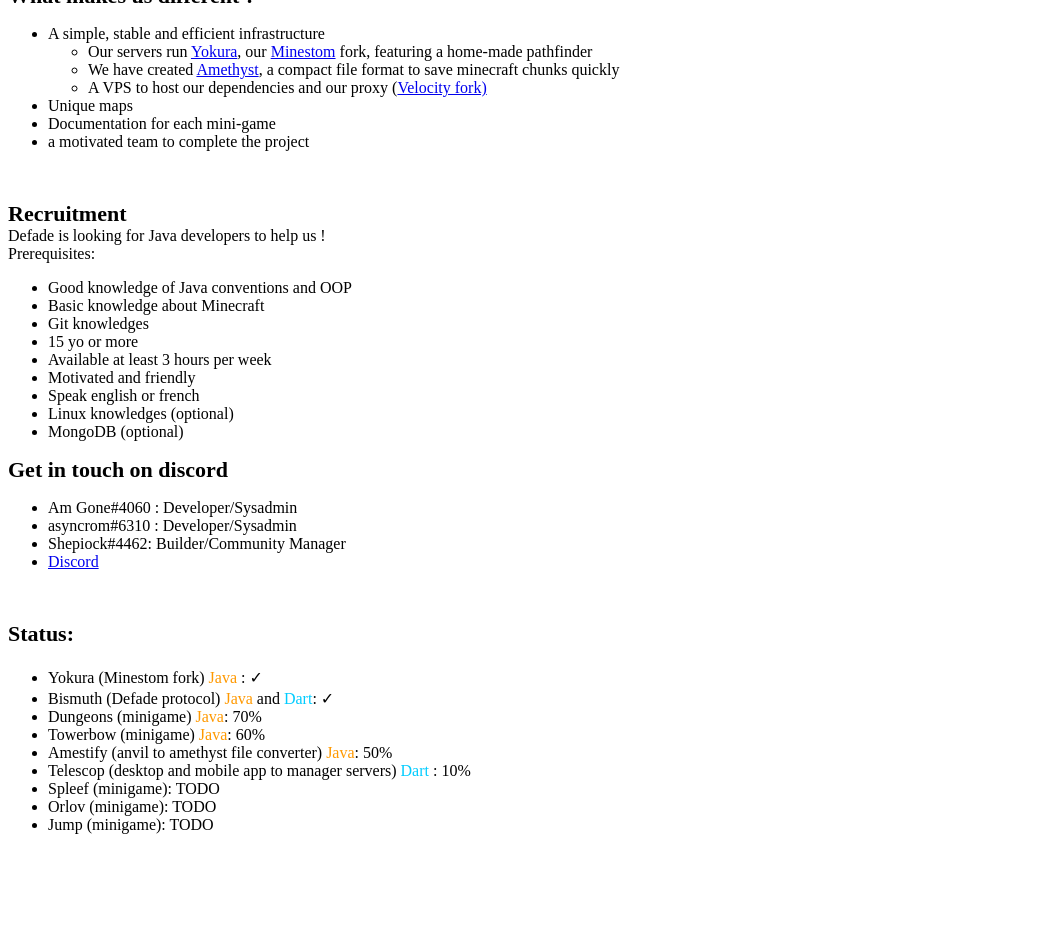
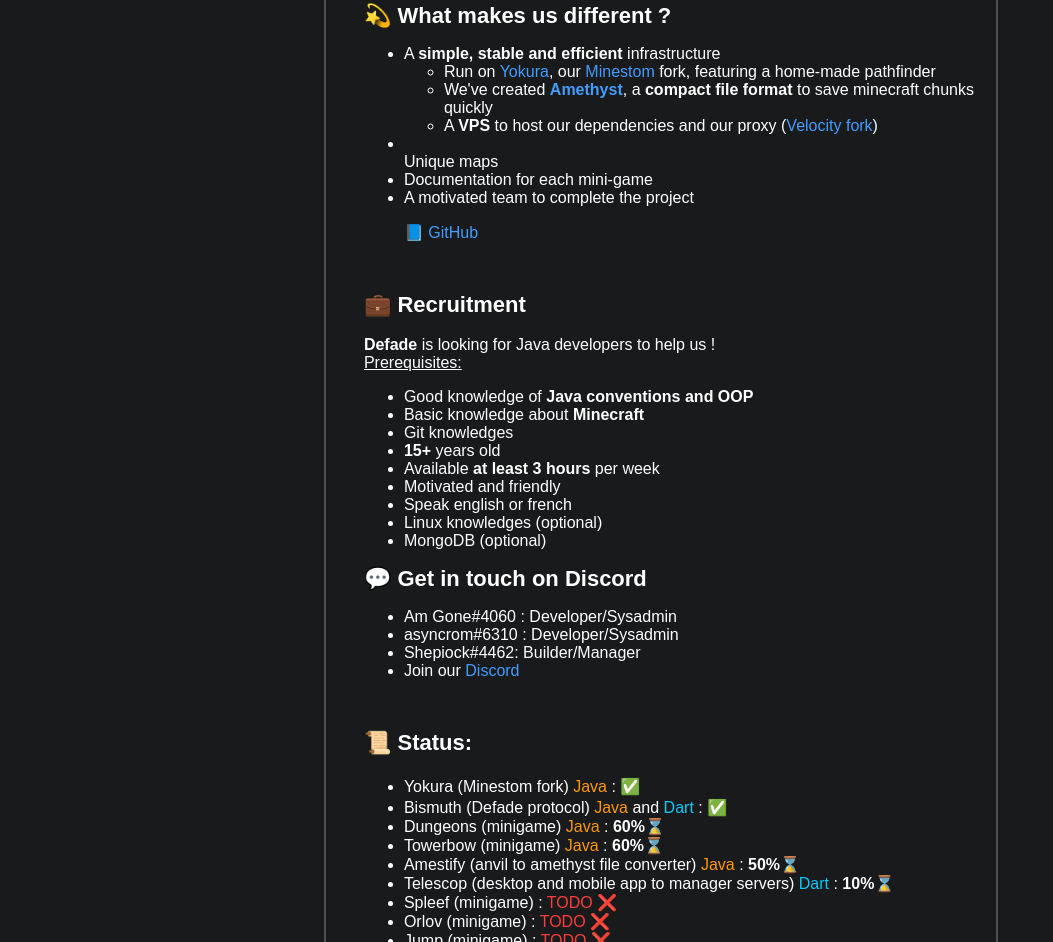
Before and after one commit to Defade-Network-Temp/www, a plain HTML site: page index.html in a window 1280 px wide. Shown: the part 127-1069 px from the top of the page, without its empty margins (0-1053 px from the left). Before the commit the page ends 1011 px from the top, so only its background shows below. Drawn offline with Linux system fonts and the light colour scheme.

Commit message:
Stylized page

```diff
--- a/index.html
+++ b/index.html
@@ -1,50 +1,55 @@
-<p style="text-align: center;"><span style="text-decoration: underline; color: #ff00ff; --darkreader-inline-color: #ff1aff;" data-darkreader-inline-color=""><strong>Defade Network</strong></span></p>
-<p style="text-align: left;">Defade is an innovating infrastructure for a minecraft 1.19 mini-game server.</p>
-<p style="text-align: left;"><a title="Github/Defade" href="https://github.com/Defade-Network/" target="_blank" rel="noopener">https://github.com/Defade-Network/</a></p>
-<p style="text-align: left;"><strong><span style="font-size: 22px;">What makes us different ?<br /></span></strong></p>
+<link rel="stylesheet" href="style.css">
+<title>Defade</title>
+<div class="static">
+<p style="text-align: center;"><span style="text-decoration: underline; font-size: 32px; color: #00c3ff; --darkreader-inline-color: #1ab6ff;" data-darkreader-inline-color=""><strong>Defade Network</strong></span></p>
+<p style="text-align: center; font-size: 18px;" ><b>Defade</b> is an innovating infrastructure for a minecraft 1.19 mini-game server.</p>
+<p style="text-align: left;"><strong><span style="font-size: 22px;">💫 What makes us different ?<br /></span></strong></p>
+
 <ul>
-<li data-xf-list-type="ul">A simple, stable and efficient infrastructure<br />
+<li data-xf-list-type="ul">A <b>simple, stable and efficient</b> infrastructure<br />
 <ul>
-<li data-xf-list-type="ul">Our servers run <a href="https://github.com/Defade-Network/Yokura" target="_blank" rel="noopener">Yokura</a>, our <a href="https://minestom.net/">Minestom</a> fork, featuring a home-made pathfinder</li>
-<li data-xf-list-type="ul">We have created <a href="https://github.com/Defade-Network/Amestify">Amethyst</a>, a compact file format to save minecraft chunks quickly</li>
-<li data-xf-list-type="ul">A VPS to host our dependencies and our proxy (<a href="https://github.com/Defade-Network/Velocity">Velocity fork)</a></li>
+<li data-xf-list-type="ul">Run on <a href="https://github.com/Defade-Network/Yokura" target="_blank" rel="noopener">Yokura</a>, our <a href="https://minestom.net/">Minestom</a> fork, featuring a home-made pathfinder</li>
+<li data-xf-list-type="ul">We've created <b><a href="https://github.com/Defade-Network/Amestify">Amethyst</a></b>, a <b>compact file format</b> to save minecraft chunks quickly</li>
+<li data-xf-list-type="ul">A <b>VPS</b> to host our dependencies and our proxy (<a href="https://github.com/Defade-Network/Velocity">Velocity fork</a>)</li>
 </ul>
 </li>
-<li data-xf-list-type="ul">Unique maps</li>
+<li data-xf-list-type="ul"></li>Unique maps</li>
 <li data-xf-list-type="ul">Documentation for each mini-game</li>
-<li data-xf-list-type="ul">a motivated team to complete the project</li>
+<li data-xf-list-type="ul">A motivated team to complete the project</li>
+<p style="text-align: left;"><a title="Github/Defade" href="https://github.com/Defade-Network/" target="_blank" rel="noopener">📘 GitHub</a></p>
 </ul>
 <p>&nbsp;</p>
-<p><strong><span style="font-size: 22px;">Recruitment</span></strong><br />Defade is looking for Java developers to help us !<br />Prerequisites:</p>
+<p><strong><span style="font-size: 22px;">💼 Recruitment</span></strong><br /><br /><b>Defade</b> is looking for Java developers to help us !<br /><span style="text-decoration: underline">Prerequisites:</span></p>
 <ul>
-<li data-xf-list-type="ul">Good knowledge of Java conventions and OOP</li>
-<li data-xf-list-type="ul">Basic knowledge about Minecraft</li>
+<li data-xf-list-type="ul">Good knowledge of <b>Java conventions and OOP</b></li>
+<li data-xf-list-type="ul">Basic knowledge about <b>Minecraft</b></li>
 <li data-xf-list-type="ul">Git knowledges</li>
-<li data-xf-list-type="ul">15 yo or more</li>
-<li data-xf-list-type="ul">Available at least 3 hours per week</li>
+<li data-xf-list-type="ul"><b>15+</b> years old</li>
+<li data-xf-list-type="ul">Available <b>at least 3 hours</b> per week</li>
 <li data-xf-list-type="ul">Motivated and friendly</li>
 <li data-xf-list-type="ul">Speak english or french</li>
 <li data-xf-list-type="ul">Linux knowledges (optional)</li>
 <li data-xf-list-type="ul">MongoDB (optional)</li>
 </ul>
-<p><strong><span style="font-size: 22px;">Get in touch on discord<br /></span></strong></p>
+<p><strong><span style="font-size: 22px;">💬 Get in touch on Discord<br /></span></strong></p>
 <ul>
 <li data-xf-list-type="ul">Am Gone#4060 : Developer/Sysadmin</li>
 <li data-xf-list-type="ul">asyncrom#6310 : Developer/Sysadmin</li>
-<li data-xf-list-type="ul">Shepiock#4462: Builder/Community Manager</li>
-<li data-xf-list-type="ul"><a href="https://discord.gg/UUJyJz7GP6" target="_blank" rel="noopener">Discord</a></li>
+<li data-xf-list-type="ul">Shepiock#4462: Builder/Manager</li>
+<li data-xf-list-type="ul">Join our <a href="https://discord.gg/UUJyJz7GP6" target="_blank" rel="noopener">Discord</a></li>
 </ul>
 <p>&nbsp;</p>
-<p style="text-align: left;"><strong><span style="font-size: 22px;">Status:</span></strong></p>
+<p style="text-align: left;"><strong><span style="font-size: 22px;">📜 Status:</span></strong></p>
 <ul>
-<li>Yokura (Minestom fork) <span style="color: #ff9900;">Java</span> : ✓<span style="font-size: 22px;"><br /></span></li>
-<li>Bismuth (Defade protocol) <span style="color: #ff9900;">Java</span> and <span style="color: #00ccff;">Dart</span>: ✓</li>
-<li>Dungeons (minigame) <span style="color: #ff9900;">Java</span>: 70%</li>
-<li>Towerbow (minigame) <span style="color: #ff9900;">Java</span>: 60%</li>
-<li>Amestify (anvil to amethyst file converter) <span style="color: #ff9900;">Java</span>: 50%</li>
-<li>Telescop (desktop and mobile app to manager servers) <span style="color: #00ccff;">Dart</span> : 10%</li>
-<li>Spleef (minigame): TODO</li>
-<li>Orlov (minigame): TODO</li>
-<li>Jump (minigame): TODO</li>
+<li>Yokura (Minestom fork) <span style="color: #ff9900;">Java</span> : <b>✅</b><span style="font-size: 22px;"><br /></span></li>
+<li>Bismuth (Defade protocol) <span style="color: #ff9900;">Java</span> and <span style="color: #00ccff;">Dart</span> : <b>✅</b></li>
+<li>Dungeons (minigame) <span style="color: #ff9900;">Java</span> : <b>60%⌛</b></li>
+<li>Towerbow (minigame) <span style="color: #ff9900;">Java</span> : <b>60%⌛</b></li>
+<li>Amestify (anvil to amethyst file converter) <span style="color: #ff9900;">Java</span> : <b>50%⌛</b></li>
+<li>Telescop (desktop and mobile app to manager servers) <span style="color: #00ccff;">Dart</span> : <b>10%⌛</b></li>
+<li>Spleef (minigame) : <span style="color: #ff3d3d;">TODO ❌</span></li>
+<li>Orlov (minigame) : <span style="color: #ff3d3d;">TODO ❌</span></li>
+<li>Jump (minigame) : <span style="color: #ff3d3d;">TODO ❌</span></li>
 </ul>
 <p>&nbsp;</p>
+</div>
--- /dev/null
+++ b/style.css
@@ -0,0 +1,39 @@
+body {
+    font-family: Arial, Helvetica, sans-serif;
+    background-color: rgb(24, 26, 27);
+    color: white;
+  }
+
+  div.static {
+    position: relative;
+    top: 10px;
+    bottom: 10px;
+    left: 25%;
+    width: 50%;
+    border: 2px solid #505050;
+    padding-left: 3%;
+  }
+
+/* unvisited link */
+a:link {
+    text-decoration: none;
+    color: #459cff;
+  }
+
+/* visited link */
+a:visited {
+    text-decoration: none;
+    color: #437eff;
+  }
+
+/* mouse over link */
+a:hover {
+    text-decoration: underline;
+    color: #4671fd;
+  }
+
+/* selected link */
+a:active {
+    text-decoration: underline;
+    color: #3374ff;
+  }
```
